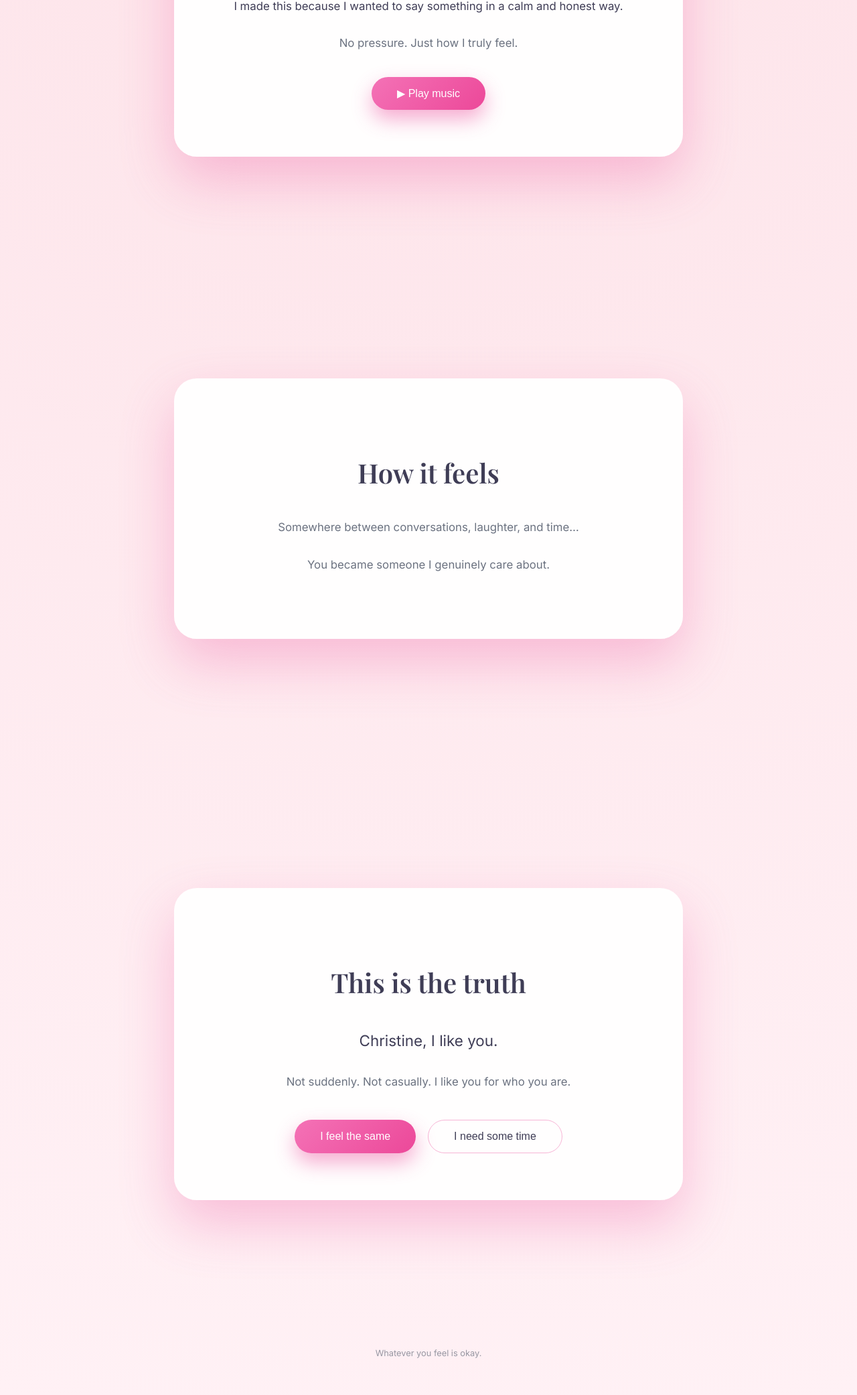
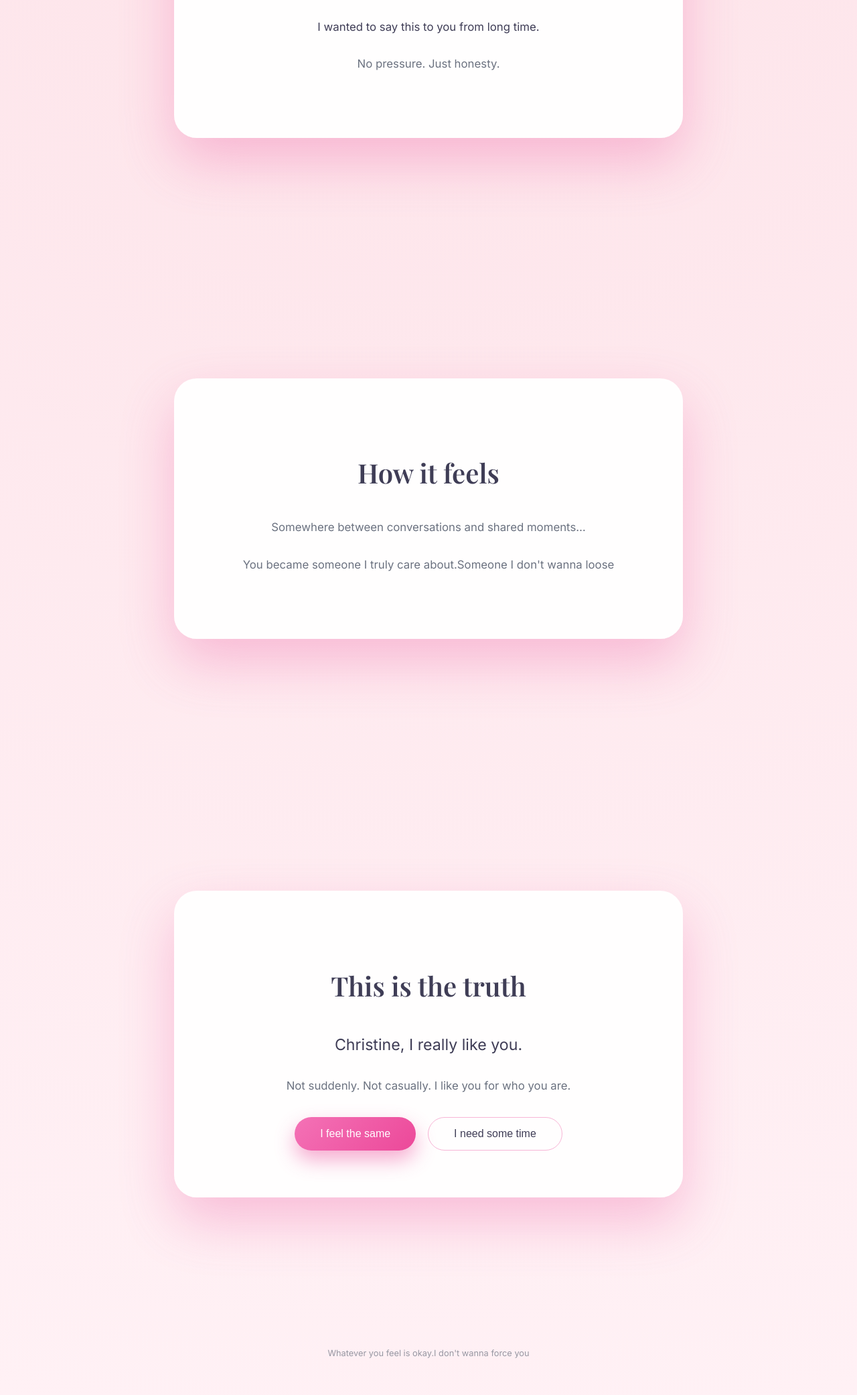
Before and after one commit to YatishGoyal1/like, a plain HTML site: page index.html in a window 1280 px wide. Shown: the part 441-2524 px from the top of the page at 67% size. Drawn offline with nearby package versions, Linux system fonts and the light colour scheme.

Commit message:
Update index.html

```diff
--- a/index.html
+++ b/index.html
@@ -72,9 +72,17 @@
 
     .name {
       font-family: 'Playfair Display', serif;
-      font-size: 1.8rem;
+      font-size: 1.9rem;
       color: var(--accent);
       margin-bottom: 10px;
+    }
+
+    .choices {
+      display: flex;
+      gap: 18px;
+      justify-content: center;
+      flex-wrap: wrap;
+      margin-top: 30px;
     }
 
     .btn {
@@ -87,20 +95,6 @@
       cursor: pointer;
       box-shadow: 0 14px 30px rgba(236,72,153,0.45);
       transition: all 0.3s ease;
-      margin-top: 10px;
-    }
-
-    .btn:hover {
-      transform: translateY(-2px);
-      box-shadow: 0 20px 40px rgba(236,72,153,0.6);
-    }
-
-    .choices {
-      display: flex;
-      gap: 18px;
-      justify-content: center;
-      flex-wrap: wrap;
-      margin-top: 30px;
     }
 
     .btn.secondary {
@@ -110,8 +104,8 @@
       box-shadow: none;
     }
 
-    .btn.secondary:hover {
-      background: rgba(236,72,153,0.08);
+    .btn:hover {
+      transform: translateY(-2px);
     }
 
     .response {
@@ -134,7 +128,7 @@
 
   <!-- 🎵 BACKGROUND MUSIC -->
   <audio id="bgMusic" loop>
-    <source src="iwannabeyours1.mp3" type="audio/mpeg">
+    <source src="iwannaneyours1.mp3" type="audio/mpeg">
   </audio>
 
   <!-- SECTION 1 -->
@@ -144,17 +138,12 @@
         <div class="name">Christine</div>
         <h1>Hey…</h1>
         <p class="primary">
-          I made this because I wanted to say something
-          in a calm and honest way.
+          I wanted to say this to you from long time.
         </p>
         <p>
           No pressure.
-          Just how I truly feel.
+          Just honesty.
         </p>
-
-        <button class="btn" id="musicBtn" onclick="toggleMusic()">
-          ▶ Play music
-        </button>
       </div>
     </div>
   </section>
@@ -165,11 +154,11 @@
       <div class="card">
         <h2>How it feels</h2>
         <p>
-          Somewhere between conversations,
-          laughter, and time…
+          Somewhere between conversations
+          and shared moments…
         </p>
         <p>
-          You became someone I genuinely care about.
+          You became someone I truly care about.Someone I don't wanna loose
         </p>
       </div>
     </div>
@@ -181,8 +170,8 @@
       <div class="card">
         <h2>This is the truth</h2>
 
-        <p class="primary" style="font-size:1.4rem;">
-          Christine, I like you.
+        <p class="primary" style="font-size:1.45rem;">
+          Christine, I really like you.
         </p>
 
         <p>
@@ -202,27 +191,36 @@
   </section>
 
   <footer>
-    Whatever you feel is okay.
+    Whatever you feel is okay.I don't wanna force you
   </footer>
 
   <script>
     const music = document.getElementById("bgMusic");
-    const musicBtn = document.getElementById("musicBtn");
     const response = document.getElementById("response");
-    let isPlaying = false;
 
-    function toggleMusic() {
-      if (!isPlaying) {
-        music.volume = 0.4;
-        music.play();
-        musicBtn.textContent = "⏸ Pause music";
-        isPlaying = true;
-      } else {
-        music.pause();
-        musicBtn.textContent = "▶ Play music";
-        isPlaying = false;
-      }
+    let musicStarted = false;
+
+    // Start music on FIRST interaction anywhere
+    function startMusic() {
+      if (musicStarted) return;
+      musicStarted = true;
+
+      music.volume = 0;
+      music.play();
+
+      let vol = 0;
+      const fade = setInterval(() => {
+        if (vol >= 0.4) {
+          clearInterval(fade);
+        } else {
+          vol += 0.02;
+          music.volume = vol;
+        }
+      }, 120);
     }
+
+    document.addEventListener("click", startMusic, { once: true });
+    document.addEventListener("touchstart", startMusic, { once: true });
 
     function yes() {
       response.style.display = "block";
```
